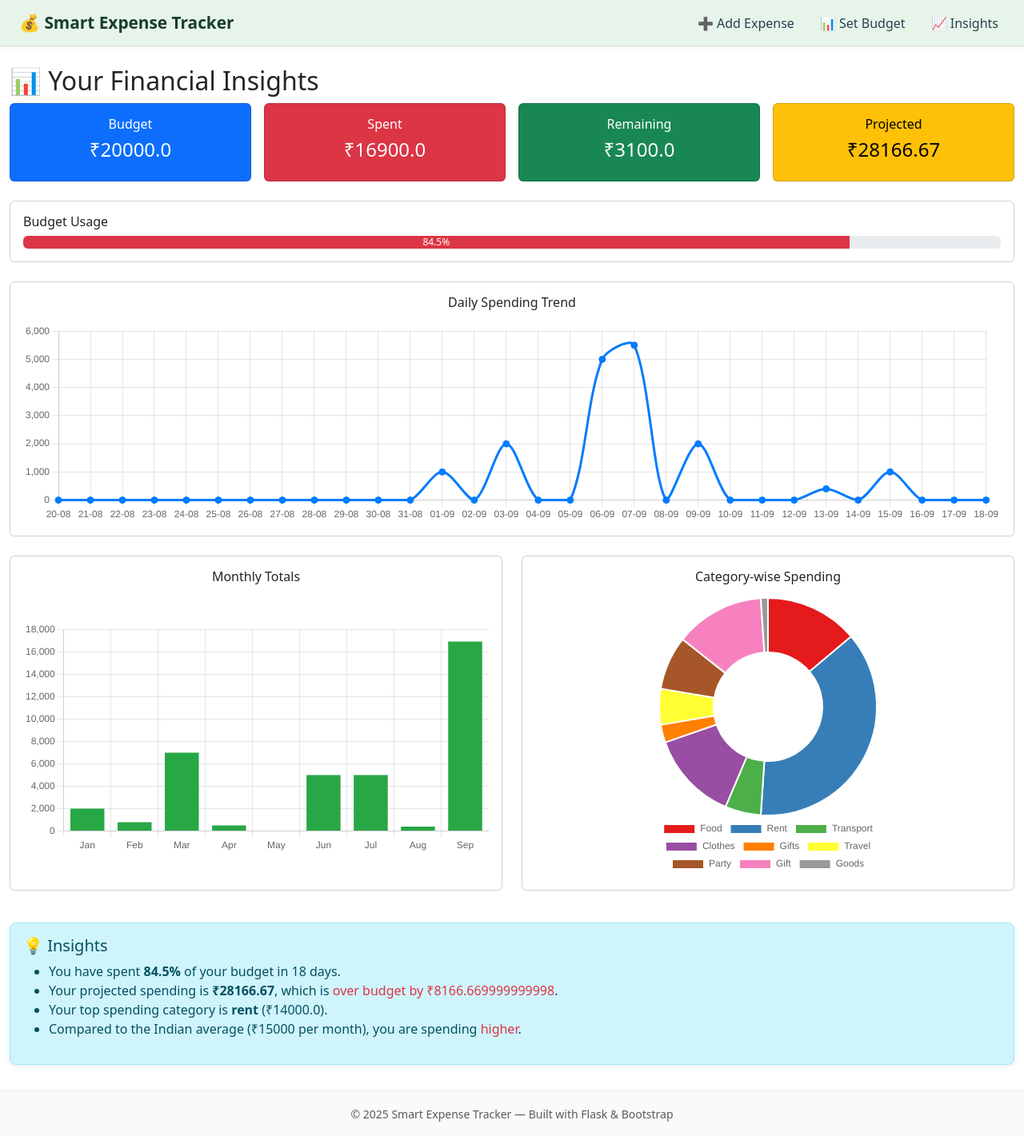
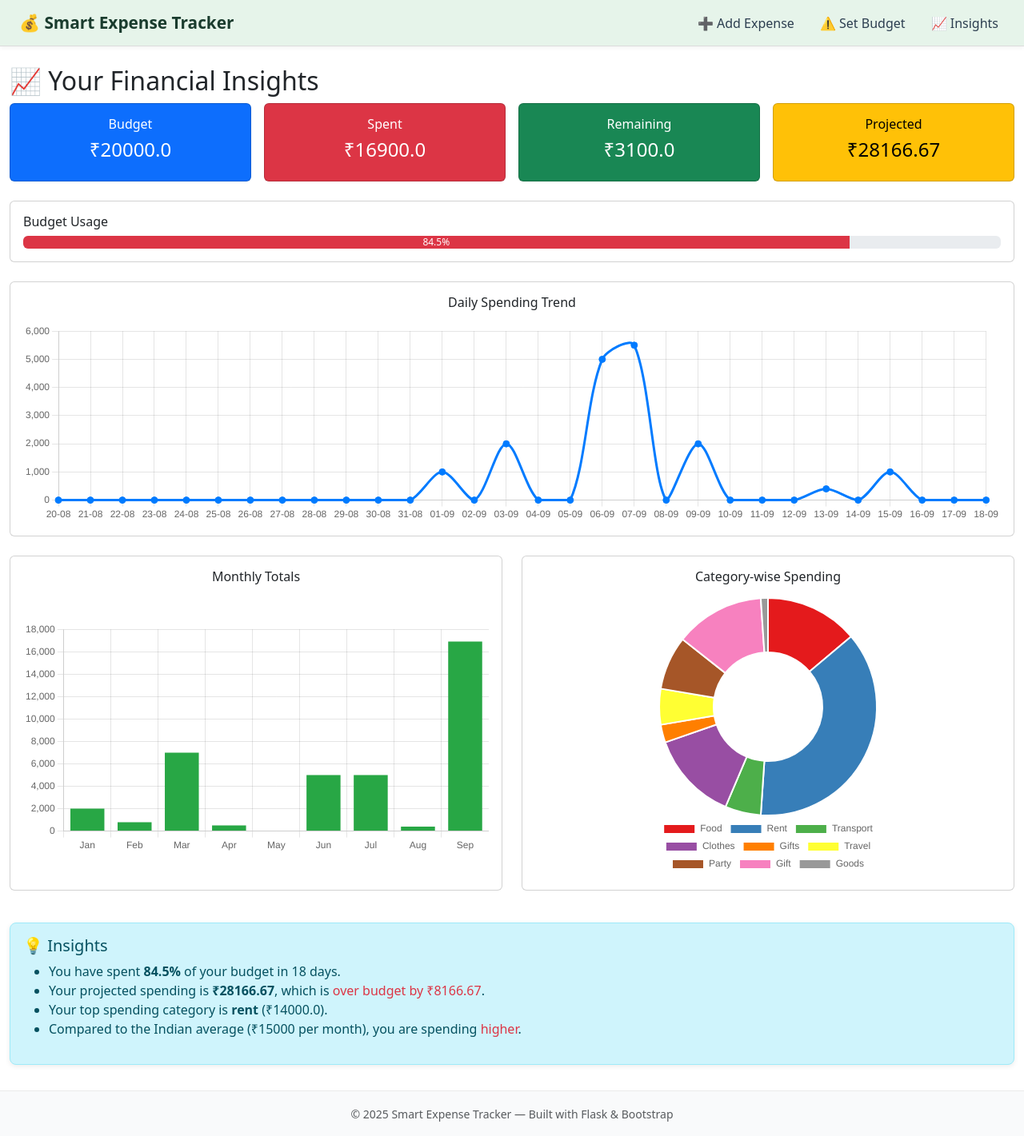
Before and after one commit to Vedprakash-Yadav/smart_expense_tracker, a Flask app: page /insights in a window 1280 px wide. Shown: the whole page at 80% size. Run offline with Flask 3, Linux system fonts and the light colour scheme.

Commit message:
few changes

```diff
--- a/app.py
+++ b/app.py
@@ -2,7 +2,6 @@ from flask import Flask, render_template, request, redirect, url_for, flash
 from model import db, Expense, Budget
 from datetime import datetime, date , timedelta
 import os
-import json
 import calendar
 from collections import defaultdict
 
--- a/templates/base.html
+++ b/templates/base.html
@@ -91,7 +91,7 @@
     <div class="collapse navbar-collapse justify-content-end" id="navbarNav">
       <ul class="navbar-nav">
         <li class="nav-item"><a class="nav-link" href="{{ url_for('add_expense') }}">➕ Add Expense</a></li>
-        <li class="nav-item"><a class="nav-link" href="{{ url_for('set_budget') }}">📊 Set Budget</a></li>
+        <li class="nav-item"><a class="nav-link" href="{{ url_for('set_budget') }}">⚠️ Set Budget</a></li>
         <li class="nav-item"><a class="nav-link" href="{{ url_for('insights') }}">📈 Insights</a></li>
       </ul>
     </div>
--- a/templates/budget.html
+++ b/templates/budget.html
@@ -10,7 +10,7 @@
                     <input name="budget" type="number" step="0.01" class="form-control" required>
                 </div>
                 <div class="col-md-6">
-                    <button class="btn btn-primary" style="background-color: #2e974e;">Set Budget</button>
+                    <button class="btn btn-primary" style="background-color: #2e974e;">Set / Update</button>
                 </div>
             </div>
         </form>
--- a/templates/insights.html
+++ b/templates/insights.html
@@ -2,7 +2,7 @@
 {% block main_class %}container-fluid my-3{% endblock %}
 {% block content %}
 
-<h2 class="page-title">📊 Your Financial Insights</h2>
+<h2 class="page-title">📈 Your Financial Insights</h2>
 
 <!-- Metrics Cards Row -->
 <div class="row g-3 mb-4">
@@ -117,7 +117,7 @@
     <li>You have spent <strong>{{ percent_used }}%</strong> of your budget in {{ days_passed }} days.</li>
     <li>Your projected spending is <strong>₹{{ projected }}</strong>, which is
       {% if projected > budget %}
-        <span class="text-danger">over budget by ₹{{ projected - budget }}</span>.
+        <span class="text-danger">over budget by ₹{{ "%.2f" % (projected - budget) }}</span>.
       {% else %}
         <span class="text-success">within budget, leaving ₹{{ budget - projected }} surplus 🎉</span>.
       {% endif %}
```
Also changed, not shown: instance/expenses.db.
